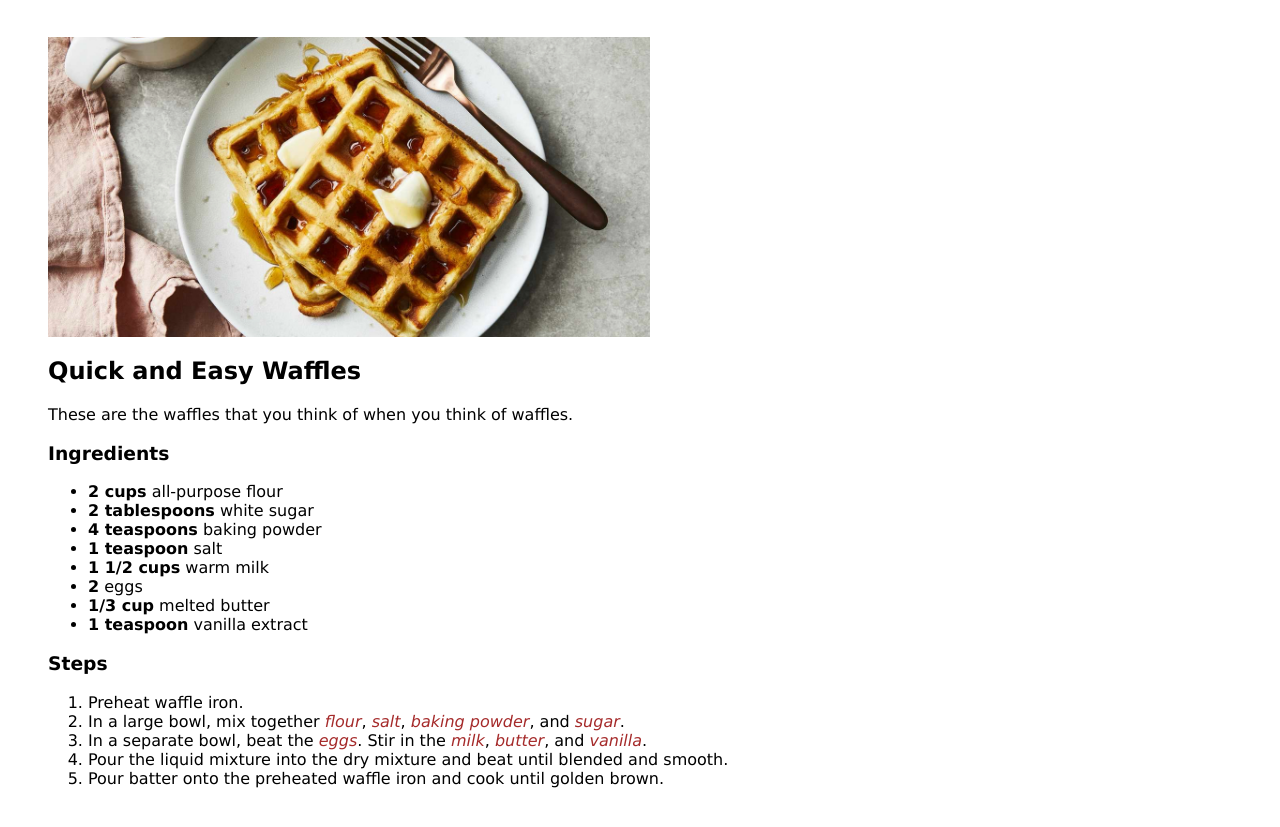
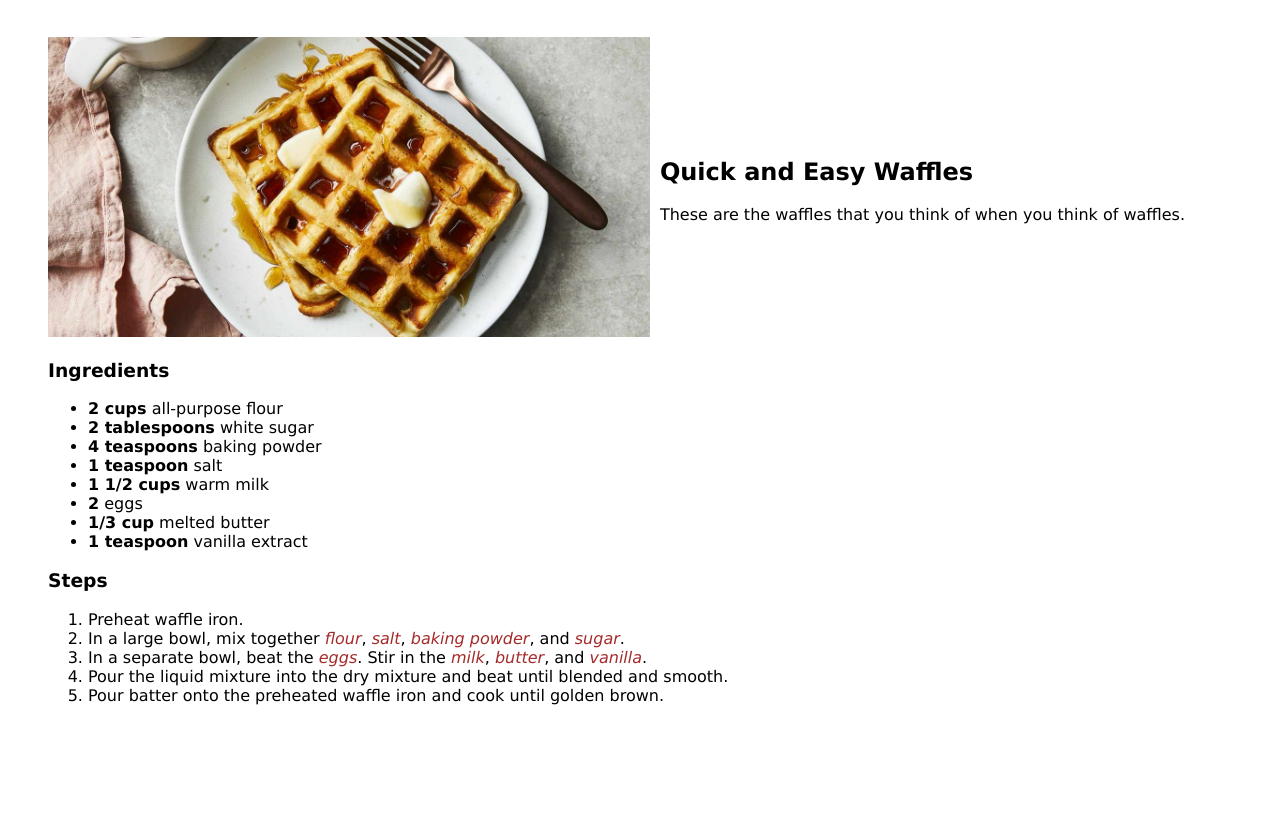
Before and after one commit to opowell28/odin-recipes, a plain HTML site: page recipes/classic-waffles.html in a window 1280 px wide. Shown: the part 69-896 px from the top of the page. After the commit the page ends 838 px from the top, so only its background shows below. Drawn offline with Linux system fonts and the light colour scheme.

Commit message:
Implement flexbox in classic waffles page

```diff
--- a/recipes/classic-waffles.html
+++ b/recipes/classic-waffles.html
@@ -12,10 +12,12 @@
 
     <div class="recipe-container">
 
-        <img class="rec-img" src="../images/waffles.jpeg" alt="Two waffles on a plate covered in syrup and butter." height="300">
-        <div class="recipe-description">
-            <h2>Quick and Easy Waffles</h2>
-            <p>These are the waffles that you think of when you think of waffles.</p>
+        <div class="recipe-info-container">
+            <div class="recipe-image"><img src="../images/waffles.jpeg" alt="Two waffles on a plate covered in syrup and butter." height="300"></div>
+            <div class="recipe-text-container">
+                <div class="recipe-heading"><h2>Quick and Easy Waffles</h2></div>
+                <div class="recipe-description"><p>These are the waffles that you think of when you think of waffles.</p></div>
+            </div>
         </div>
         <h3>Ingredients</h3>
         <ul>
--- a/styles/recipe-styles.css
+++ b/styles/recipe-styles.css
@@ -3,8 +3,14 @@
     padding: 40px;
 }
 
-.recipe-description {
-    display: block;
+.recipe-info-container {
+    display: flex;
+    align-items: center;
+}
+
+.recipe-text-container {
+    flex: 1;
+    padding: 10px;
 }
 
 .rec-img {
```
